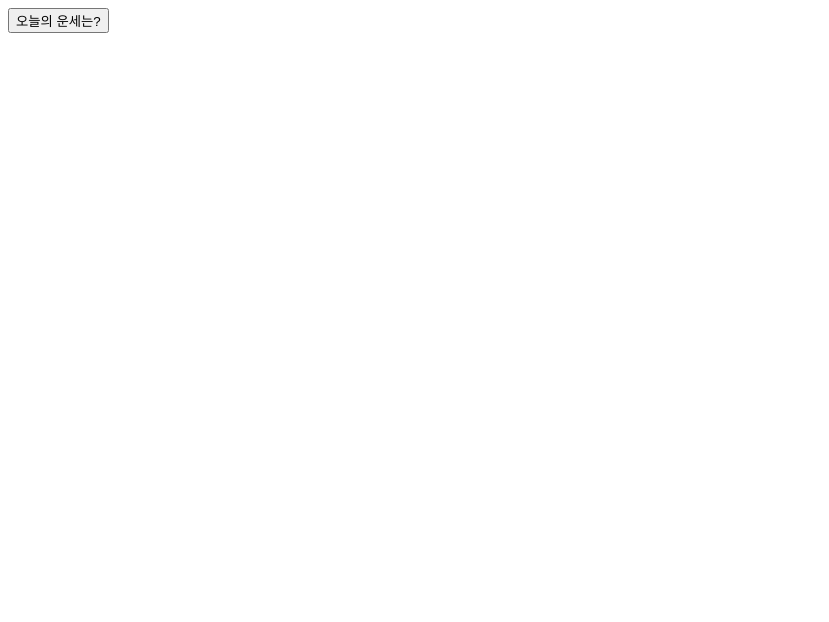
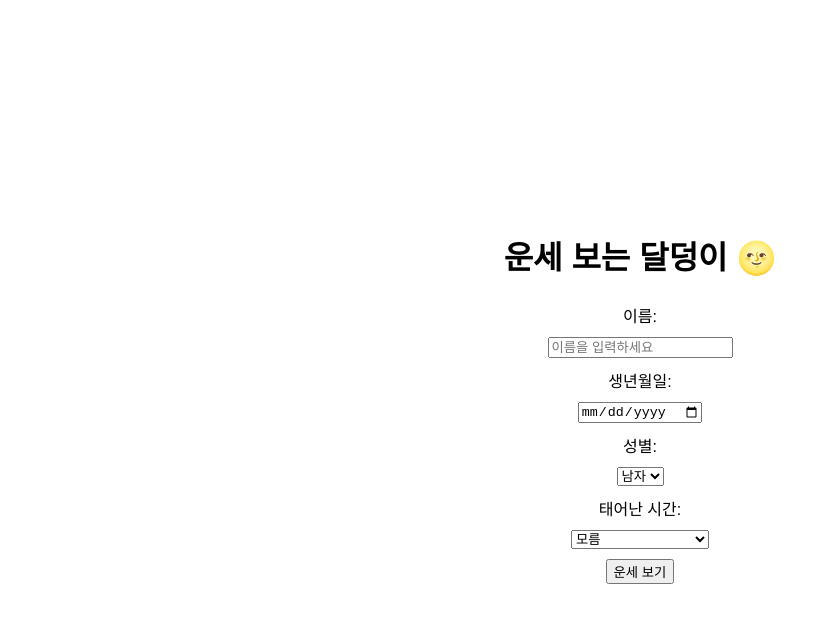
Before and after one commit to syoungee/supermoon, a plain HTML site: page frontend/index.html in a window 1280 px wide. Shown: the whole page, without its empty margins (0-829 px from the left). Drawn offline with Linux system fonts and the light colour scheme.

Commit message:
이름, 생년월일, 태어난 시간, 성별 받아서 처리

```diff
--- a/frontend/index.html
+++ b/frontend/index.html
@@ -5,18 +5,88 @@
     <meta http-equiv="X-UA-Compatible" content="IE=edge" />
     <meta name="viewport" content="width=device-width, initial-scale=1.0" />
     <title>운세 보는 달덩이🌝</title>
+    <style>
+      /* 세로 가운데 정렬을 위한 스타일 */
+      body {
+        display: flex;
+        flex-direction: column;
+        align-items: center;
+        justify-content: center;
+        height: 100vh;
+        margin: 0;
+        font-family: Arial, sans-serif;
+      }
+
+      h1 {
+        margin-bottom: 20px;
+      }
+
+      label,
+      select,
+      input,
+      button {
+        margin: 5px 0;
+      }
+    </style>
   </head>
   <body>
-    <button onclick="sendFortuneRequest()">오늘의 운세는?</button>
+    <h1>운세 보는 달덩이 🌝</h1>
+
+    <label for="name">이름:</label>
+    <input type="text" id="name" placeholder="이름을 입력하세요" />
+
+    <label for="birthdate">생년월일:</label>
+    <input type="date" id="birthdate" />
+
+    <label for="gender">성별:</label>
+    <select id="gender">
+      <option value="male">남자</option>
+      <option value="female">여자</option>
+    </select>
+
+    <label for="birthtime">태어난 시간:</label>
+    <select id="birthtime">
+      <option value="unknown">모름</option>
+      <option value="자">자시 (23:00 - 00:59)</option>
+      <option value="축">축시 (01:00 - 02:59)</option>
+      <option value="인">인시 (03:00 - 04:59)</option>
+      <option value="묘">묘시 (05:00 - 06:59)</option>
+      <option value="진">진시 (07:00 - 08:59)</option>
+      <option value="사">사시 (09:00 - 10:59)</option>
+      <option value="오">오시 (11:00 - 12:59)</option>
+      <option value="미">미시 (13:00 - 14:59)</option>
+      <option value="신">신시 (15:00 - 16:59)</option>
+      <option value="유">유시 (17:00 - 18:59)</option>
+      <option value="술">술시 (19:00 - 20:59)</option>
+      <option value="해">해시 (21:00 - 22:59)</option>
+    </select>
+
+    <button onclick="sendFortuneRequest()">운세 보기</button>
+
     <script>
       async function sendFortuneRequest() {
+        const name = document.getElementById('name').value;
+        const birthdate = document.getElementById('birthdate').value;
+        const gender = document.getElementById('gender').value;
+        const birthtime = document.getElementById('birthtime').value;
+
+        if (!name || !birthdate) {
+          alert('이름과 생년월일을 입력해주세요.');
+          return;
+        }
+
         try {
           const res = await fetch('http://localhost:3001/fortuneTell', {
             method: 'POST',
             headers: {
               'Content-Type': 'application/json',
             },
-            body: JSON.stringify({ name: 'John' }),
+            body: JSON.stringify({
+              name: name,
+              birthdate: birthdate,
+              gender: gender,
+              birthtime: birthtime,
+            }),
           });
 
           if (!res.ok) {
@@ -25,7 +95,7 @@
 
           const data = await res.json();
           console.log('response:', data);
-          alert(`오늘의 운세: ${data.assistant}`); // 예시로 운세를 alert로 보여주기
+          alert(`오늘의 운세: ${data.assistant}`);
         } catch (error) {
           console.error('Error:', error);
           alert('운세를 불러오는데 문제가 발생했습니다.');
```
Also changed, not shown: backend/index.js (+10 -6 lines).
